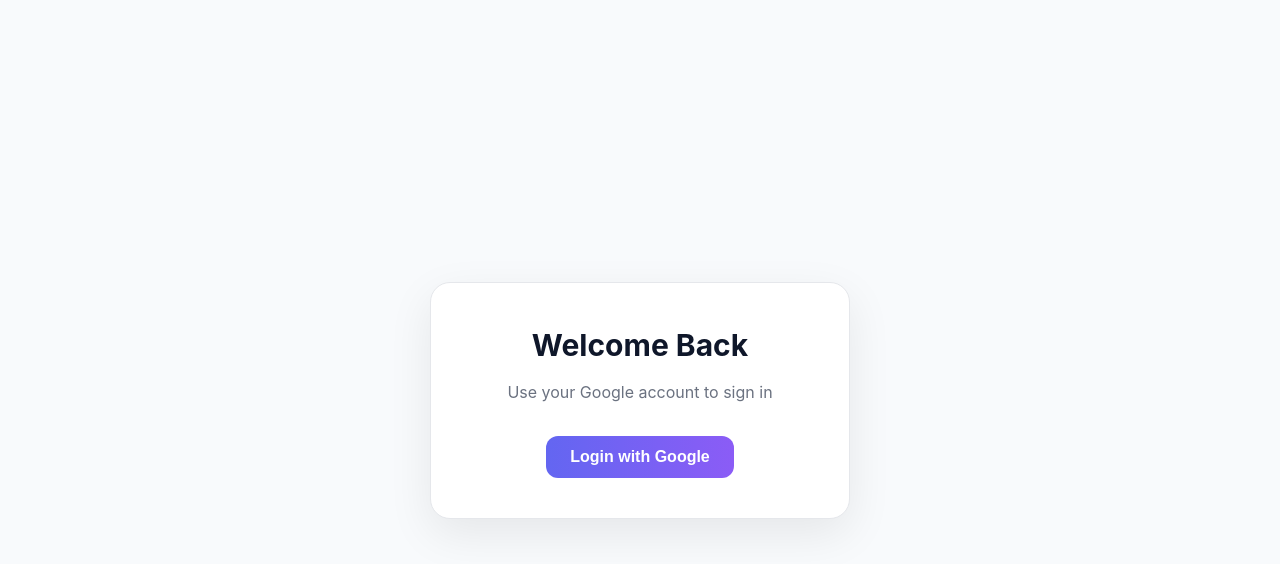
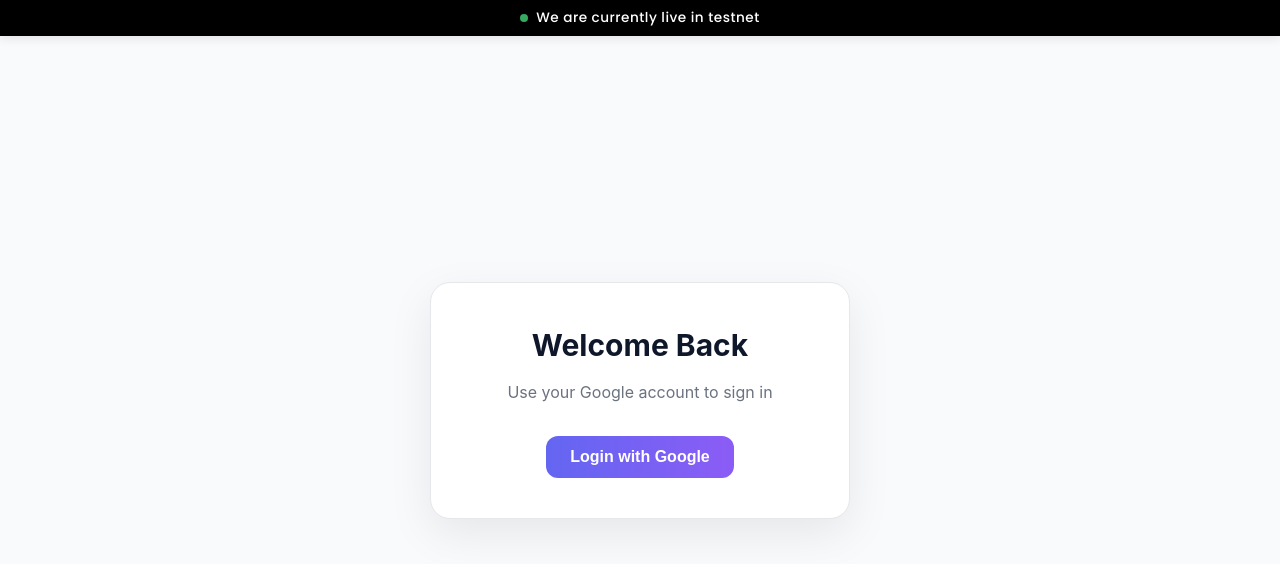
Before and after one commit to BalanaguYashwanth/SuiLens, a React (Create React App) app in the folder suilens-app/: page /Login in a window 1280 px wide. Shown: the top 564 px of the page. Built offline with nearby package versions, Linux system fonts and the light colour scheme; no server answers; what @mysten/sui would draw is missing.

Commit message:
Added Status Bar

```diff
--- a/suilens-app/package.json
+++ b/suilens-app/package.json
@@ -38,7 +38,7 @@
     "sass-loader": "^16.0.5",
     "sql.js": "^1.13.0",
     "stream-browserify": "^3.0.0",
-    "suilens-sdk": "^1.0.0",
+    "suilens-sdk": "^1.0.3",
     "typescript": "^4.9.5",
     "web-vitals": "^5.0.0-rc.1"
   },
--- a/suilens-app/src/App.tsx
+++ b/suilens-app/src/App.tsx
@@ -16,6 +16,7 @@
 import { QueryClient, QueryClientProvider } from '@tanstack/react-query';
 import './App.css';
 import PrivateRoute from './components/PrivateRoute/PrivateRoute';
+import StatusBar from './components/StatusBar/StatusBar';
 
 const queryClient = new QueryClient();
 
@@ -35,12 +36,23 @@
           path={HOME}
           element={
             <PrivateRoute>
-              <Home />
+              <>
+                <StatusBar />
+                <Home />
+              </>
             </PrivateRoute>
           }
         />
 
-        <Route path="/Login" element={<Login />} />
+        <Route
+          path="/Login"
+          element={
+            <>
+            <StatusBar />
+            <Login />
+            </>
+          }
+        />
         <Route path="/" element={<AuthCallback />} />
 
         <Route element={<Layout />} >
--- /dev/null
+++ b/suilens-app/src/components/StatusBar/StatusBar.scss
@@ -0,0 +1,44 @@
+.status-bar {
+  position: fixed;
+  top: 0;
+  left: 0;
+  right: 0;
+  width: 100%;
+  background: black;
+  color: white;
+  padding: 8px 0;
+  z-index: 1000;
+  box-shadow: 0 2px 10px rgba(0, 0, 0, 0.1);
+
+  .status-bar-content {
+    max-width: 800px;
+    margin: 0 auto;
+    padding: 0 20px;
+    display: flex;
+    justify-content: center;
+  }
+
+  .network-indicator {
+    display: flex;
+    align-items: center;
+    gap: 8px;
+    font-size: 0.85rem;
+    font-weight: 500;
+    letter-spacing: 0.5px;
+  }
+
+  .indicator-dot {
+    display: inline-block;
+    width: 8px;
+    height: 8px;
+    border-radius: 50%;
+    background-color: #4ade80;
+    animation: pulse 1.5s infinite;
+  }
+}
+
+@keyframes pulse {
+  0% { opacity: 1; }
+  50% { opacity: 0.5; }
+  100% { opacity: 1; }
+}
--- /dev/null
+++ b/suilens-app/src/components/StatusBar/StatusBar.tsx
@@ -0,0 +1,16 @@
+import './StatusBar.scss';
+
+const StatusBar = () => {
+  return (
+    <div className="status-bar">
+      <div className="status-bar-content">
+        <span className="network-indicator">
+          <span className="indicator-dot"></span>
+          We are currently live in testnet
+        </span>
+      </div>
+    </div>
+  );
+};
+
+export default StatusBar;
--- a/suilens-app/src/pages/Demo/Demo.tsx
+++ b/suilens-app/src/pages/Demo/Demo.tsx
@@ -28,7 +28,7 @@
 
     useEffect(() => {
         const initClient = async () => {
-            await client.init({ dbName: 'diy_nft', tableName: 'status' });
+            await client.init({ dbName: 'hello_world', tableName: 'nftstatus' });
         };
         initClient();
     }, []);
@@ -45,7 +45,7 @@
             await signAndExecuteTransactionBlock({ transaction: txb });
 
             const client = new SuilensClient();
-            await client.init({ dbName: 'diy_nft', tableName: 'status' });
+            await client.init({ dbName: 'hello_world', tableName: 'nftstatus' });
             await client.insert({ nftId, action: 'favorite', timestamp: Date.now() });
             setFavorites(prev => ({ ...prev, [nftId]: !prev[nftId] }));
         };
@@ -63,7 +63,7 @@
             await signAndExecuteTransactionBlock({ transaction: txb });
 
             const client = new SuilensClient();
-            await client.init({ dbName: 'diy_nft', tableName: 'status' });
+            await client.init({ dbName: 'hello_world', tableName: 'nftstatus' });
             await client.insert({ nftId, action: 'burn', timestamp: Date.now() });
             await deleteNFT(keyId)
             const filtered_nfts = nfts.filter(nft => nft.nftId !== nftId)
--- a/suilens-app/src/pages/Home/Home.scss
+++ b/suilens-app/src/pages/Home/Home.scss
@@ -25,6 +25,7 @@
       display: flex;
       align-items: center;
       gap: 8px;
+      margin-top: 15px;
 
       &:hover {
         background-color: #1c4f73;
```
Also changed, not shown: 1 other file (tests, documents, lock files or other folders).
